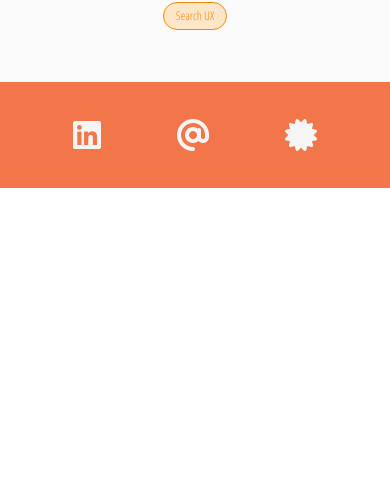
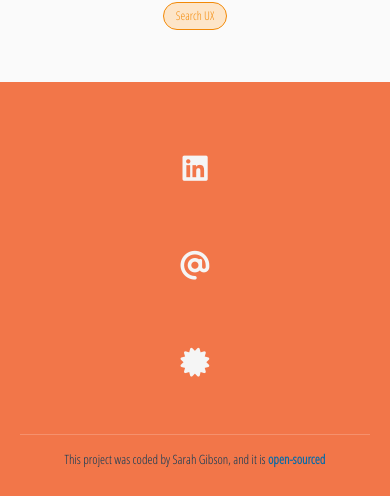
Before and after one commit to sarahgibsonnnn/My-portfolio, a React (Vite) app: page / in a window 390 px wide. Shown: the part 2231-2727 px from the top of the page. Before the commit the page ends 2419 px from the top, so only its background shows below. Built offline with nearby package versions, Linux system fonts and the light colour scheme.

Commit message:
Improve footer responsiveness

```diff
--- a/src/components/Footer.tsx
+++ b/src/components/Footer.tsx
@@ -9,8 +9,8 @@ export default function Footer() {
           className="socials btn"
         >
           <i className="fab fa-linkedin fa-2x"></i>
-          <h4 className="d-none d-sm-block">Linked In</h4>
-          <p>sarah-gibson9</p>
+          <h4 className="d-none d-md-block">LinkedIn</h4>
+          <p className="d-none d-sm-block">sarah-gibson9</p>
         </a>
 
         <a
@@ -20,8 +20,8 @@ export default function Footer() {
           className="socials btn"
         >
           <i className="fas fa-at fa-2x"></i>
-          <h4 className="d-none d-sm-block">Email</h4>
-          <p>sarahalgibson95@gmail.com</p>
+          <h4 className="d-none d-md-block">Email</h4>
+          <p className="d-none d-sm-block">sarahalgibson95@gmail.com</p>
         </a>
 
         <a
@@ -31,8 +31,8 @@ export default function Footer() {
           className="socials btn"
         >
           <i className="fas fa-certificate fa-2x"></i>
-          <h4 className="d-none d-sm-block">Certificates</h4>
-          <p>SheCodes Profile</p>
+          <h4 className="d-none d-md-block">Certificates</h4>
+          <p className="d-none d-sm-block">SheCodes Profile</p>
         </a>
       </div>
 
--- a/src/portfolio.scss
+++ b/src/portfolio.scss
@@ -448,12 +448,24 @@ nav {
   @include flex-center;
   flex-direction: row;
   justify-content: space-evenly;
+  gap: 2rem;
 
   @include mobile {
-    padding: 20px;
+    padding: 20px 10px;
+    flex-direction: column;
+    gap: 1.5rem;
 
     p {
       display: none;
+    }
+  }
+
+  // Tablet responsiveness
+  @media (max-width: 768px) and (min-width: 577px) {
+    gap: 1rem;
+
+    p {
+      font-size: 0.9rem;
     }
   }
 
@@ -477,15 +489,51 @@ nav {
 
 .socials {
   @include flex-column-center;
+  transition: all 0.3s ease;
+
+  &:hover {
+    transform: translateY(-5px);
+  }
 
   i {
     color: map.get($colors, whitesmoke);
     margin: 10px;
+    transition: all 0.3s ease;
+
+    &:hover {
+      transform: scale(1.1);
+    }
   }
 
   @include mobile {
+    padding: 1rem;
+    min-width: 120px;
+
     h4 {
       display: none;
+    }
+
+    i {
+      margin: 5px;
+      font-size: 1.8rem;
+    }
+
+    p {
+      font-size: 0.8rem;
+      margin: 0.5rem 0 0 0;
+      text-align: center;
+      word-break: break-word;
+    }
+  }
+
+  // Tablet responsiveness
+  @media (max-width: 768px) and (min-width: 577px) {
+    i {
+      font-size: 1.5rem;
+    }
+
+    p {
+      font-size: 0.85rem;
     }
   }
 }
@@ -496,16 +544,47 @@ footer {
   padding: 60px 200px;
 
   @include mobile {
-    padding: 0;
+    padding: 30px 20px;
+  }
+
+  // Tablet responsiveness
+  @media (max-width: 768px) and (min-width: 577px) {
+    padding: 40px 50px;
   }
 }
 
 .signature {
   @include flex-center;
   flex-direction: row;
+  gap: 1rem;
+  margin-top: 2rem;
+  padding-top: 1.5rem;
+  border-top: 1px solid rgba(255, 255, 255, 0.2);
 
   @include mobile {
-    display: none;
+    flex-direction: column;
+    gap: 0.5rem;
+    margin-top: 1rem;
+    padding-top: 1rem;
+    text-align: center;
+
+    h6 {
+      font-size: 0.8rem;
+      line-height: 1.4;
+      margin: 0;
+      padding: 0 1rem;
+    }
+
+    i {
+      display: none;
+    }
+  }
+
+  // Tablet responsiveness
+  @media (max-width: 768px) and (min-width: 577px) {
+    h6 {
+      font-size: 0.9rem;
+    }
   }
 
   i {
```
